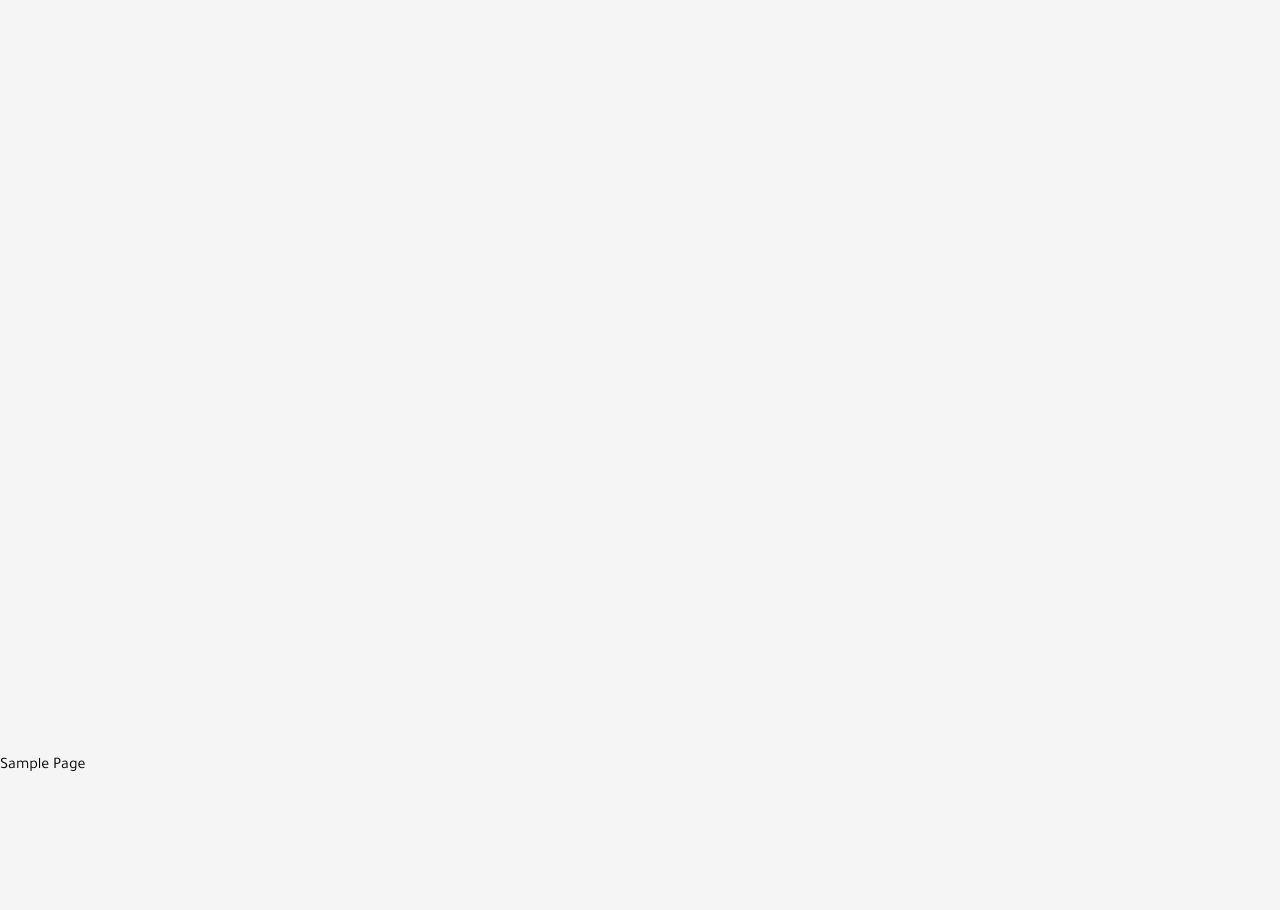
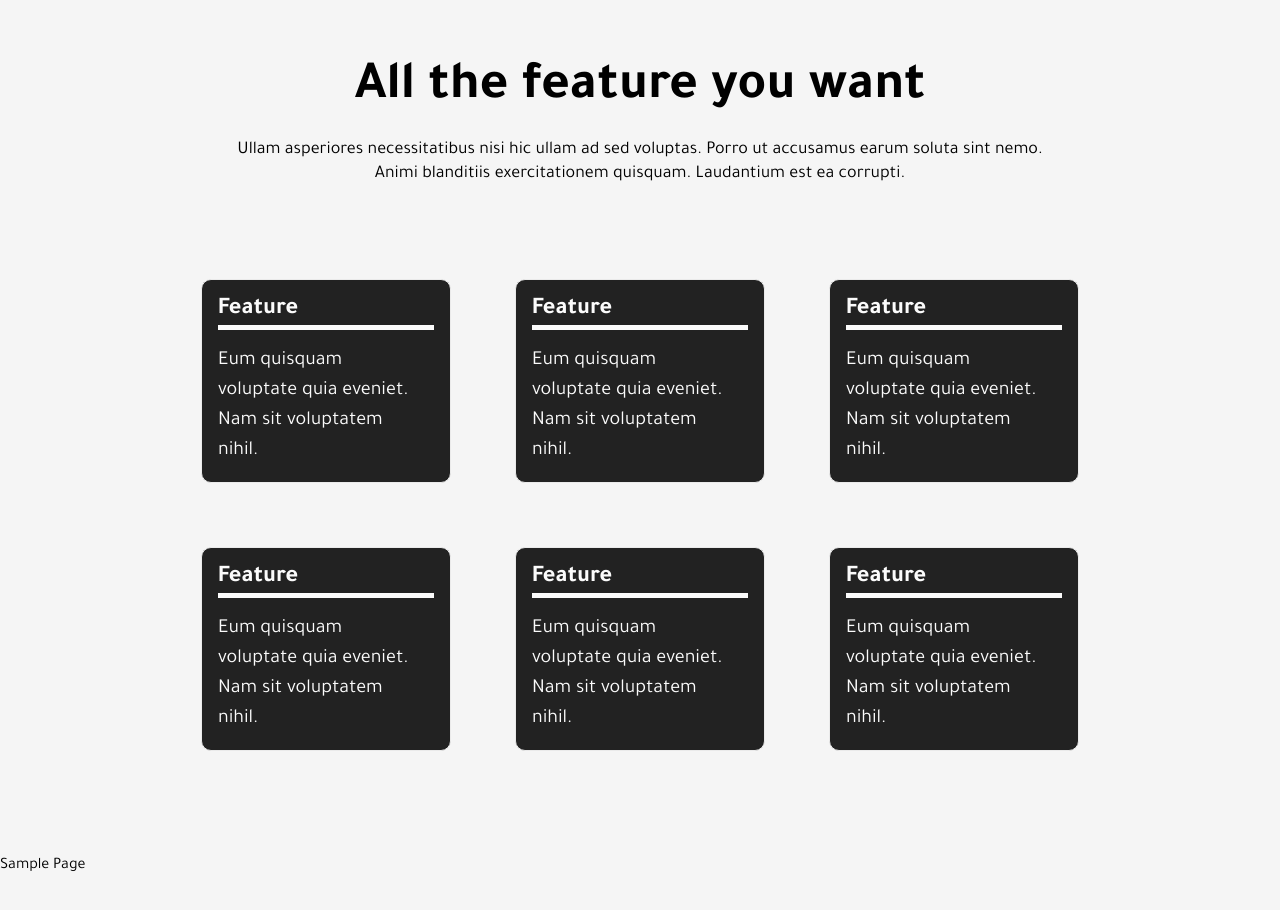
Before and after one commit to BufferOverflow-me/website, a Next.js app: page / in a window 1280 px wide. Shown: the part 1300-2210 px from the top of the page. Built offline with nearby package versions, Linux system fonts and the light colour scheme.

Commit message:
Added cards in features section

```diff
--- a/components/landing_page/screen/feature.jsx
+++ b/components/landing_page/screen/feature.jsx
@@ -4,7 +4,68 @@ import React from 'react'
 const feature = () => {
     return (
         <div className={styles.featureSection}>
-            feature Page
+            <h1>
+            All the feature you want
+            </h1>
+            <p className={styles.desc}>
+            Ullam asperiores necessitatibus nisi hic ullam ad sed voluptas. Porro ut accusamus earum soluta sint nemo. Animi blanditiis exercitationem quisquam. Laudantium est ea corrupti.
+            </p>
+            <div className={styles.grid}>
+                <div className={styles.card}>
+                    <h2>
+                    Feature
+                    </h2>
+                    <hr className={styles.cardHr}/>
+                    <p>
+                    Eum quisquam voluptate quia eveniet. Nam sit voluptatem nihil.
+                    </p>
+                </div>
+                <div className={styles.card}>
+                    <h2>
+                    Feature
+                    </h2>
+                    <hr className={styles.cardHr}/>
+                    <p>
+                    Eum quisquam voluptate quia eveniet. Nam sit voluptatem nihil.
+                    </p>
+                </div>
+                <div className={styles.card}>
+                    <h2>
+                    Feature
+                    </h2>
+                    <hr className={styles.cardHr}/>
+                    <p>
+                    Eum quisquam voluptate quia eveniet. Nam sit voluptatem nihil.
+                    </p>
+                </div>
+                <div className={styles.card}>
+                    <h2>
+                    Feature
+                    </h2>
+                    <hr className={styles.cardHr}/>
+                    <p>
+                    Eum quisquam voluptate quia eveniet. Nam sit voluptatem nihil.
+                    </p>
+                </div>
+                <div className={styles.card}>
+                    <h2>
+                    Feature
+                    </h2>
+                    <hr className={styles.cardHr}/>
+                    <p>
+                    Eum quisquam voluptate quia eveniet. Nam sit voluptatem nihil.
+                    </p>
+                </div>
+                <div className={styles.card}>
+                    <h2>
+                    Feature
+                    </h2>
+                    <hr className={styles.cardHr}/>
+                    <p>
+                    Eum quisquam voluptate quia eveniet. Nam sit voluptatem nihil.
+                    </p>
+                </div>
+            </div>
         </div>
     )
 }
--- a/styles/Home.module.scss
+++ b/styles/Home.module.scss
@@ -5,6 +5,7 @@ $color-background: #F5F5F5;
 $color-gradient: (#021AEE, #D602EE);
 $text-gradient: (#23e2ce, #e22336);
 $color-footer: #222222;
+$clr-card: #222222;
 .container {
     padding: 0;
 }
@@ -28,13 +29,13 @@ $color-footer: #222222;
         background-clip: text;
         -webkit-background-clip: text;
         -webkit-text-fill-color: transparent;
+        cursor: pointer;
     }
     nav {
         justify-content: space-evenly;
-        // justify-content: space-evenly;
         a {
             cursor: pointer;
-            padding-left: 0 1em;
+            padding: 0 1em;
         }
         button {
             padding: 0.625rem;
@@ -66,6 +67,7 @@ $color-footer: #222222;
     justify-content: center;
     align-items: center;
     background-color: $color-header;
+    min-width: 100vw;
     .mainSection {
         text-align: center;
         color: $color-text;
@@ -73,20 +75,21 @@ $color-footer: #222222;
         // height: 50%;
         .title {
             font-weight: bold;
-            margin: 0.625rem;
-            // line-height: 1.15;Interactively
-            font-size: 4rem;
-             :hover,
-             :active,
-             :focus {
-                text-decoration: underline;
-            }
+            margin: 0.625rem auto;
+            font-size: clamp(1rem, 3vw + 1rem, 4rem);
+            // outline: 2px solid red;
+            width: max-content;
+            //  ::after {
+            //     content: '';
+            //     background: url(../public/tick.svg);
+            // }
         }
         .desc {
-            width: 30%;
+            width: 45%;
             font-weight: 400;
             margin: 5px auto 60px;
             font-size: 1.125rem;
+            line-height: 01.55rem;
         }
         button {
             background-image: linear-gradient(to right, $color-gradient);
@@ -117,12 +120,80 @@ $color-footer: #222222;
                 box-shadow: 0 25px 50px -12px rgb(0 0 0 / 0.25);
             }
         }
+        @media (max-width: 1000px) {
+            .img,
+            .myImage {
+                display: none;
+            }
+        }
     }
 }
 
 .featureSection {
     height: 100vh;
     background-color: $color-background;
+    text-align: center;
+    h1 {
+        margin: 8rem auto 1rem;
+        width: 65%;
+        font-size: clamp(1rem, 3vw + 1rem, 4rem);
+    }
+    .grid {
+        display: flex;
+        align-items: center;
+        justify-content: center;
+        flex-wrap: wrap;
+        max-width: 1100px;
+        margin: auto;
+    }
+    .desc {
+        width: 65%;
+        font-weight: 400;
+        margin: 5px auto 60px;
+        font-size: 1.125rem;
+        line-height: 01.55rem;
+    }
+    .card:hover,
+    .card:focus,
+    .card:active {
+        color: $color-primary;
+        border-color: $color-primary;
+    }
+    .card {
+        background-color: $clr-card;
+        margin: 2rem;
+        // margin-right: 2rem;
+        padding: 1rem;
+        text-align: left;
+        color: $color-text;
+        text-decoration: none;
+        border: 1px solid #eaeaea;
+        border-radius: 0.625rem;
+        transition: color 0.15s ease, border-color 0.15s ease;
+        max-width: 250px;
+        h2 {
+            margin: 0;
+            font-size: 1.5rem;
+        }
+        p {
+            margin: 0;
+            font-size: 1.25rem;
+            line-height: 1.5;
+            padding-right: 1rem;
+        }
+        .cardHr {
+            margin: 0px 0px 1rem;
+            border: none;
+            border-top: 5px solid;
+            background: linear-gradient(to right, #222222, #FFFFFF, #C504EE);
+        }
+    }
+    @media (max-width: 600px) {
+        .grid {
+            width: 100%;
+            flex-direction: column;
+        }
+    }
 }
 
 .sampleSection {
@@ -154,6 +225,15 @@ $color-footer: #222222;
     }
 }
 
+// From vercel.
+.code {
+    background: #fafafa;
+    border-radius: 5px;
+    padding: 0.75rem;
+    font-size: 1.1rem;
+    font-family: Menlo, Monaco, Lucida Console, Liberation Mono, DejaVu Sans Mono, Bitstream Vera Sans Mono, Courier New, monospace;
+}
+
 .skip {
     position: absolute;
     color: $color-text;
@@ -164,55 +244,3 @@ $color-footer: #222222;
         transform: translateY(0);
     }
 }
-
-// From vercel.
-.code {
-    background: #fafafa;
-    border-radius: 5px;
-    padding: 0.75rem;
-    font-size: 1.1rem;
-    font-family: Menlo, Monaco, Lucida Console, Liberation Mono, DejaVu Sans Mono, Bitstream Vera Sans Mono, Courier New, monospace;
-}
-
-.grid {
-    display: flex;
-    align-items: center;
-    justify-content: center;
-    flex-wrap: wrap;
-    max-width: 800px;
-}
-
-.card:hover,
-.card:focus,
-.card:active {
-    color: $color-primary;
-    border-color: $color-primary;
-}
-
-.card {
-    margin: 1rem;
-    padding: 1.5rem;
-    text-align: left;
-    color: inherit;
-    text-decoration: none;
-    border: 1px solid #eaeaea;
-    border-radius: 0.625rem;
-    transition: color 0.15s ease, border-color 0.15s ease;
-    max-width: 300px;
-    h2 {
-        margin: 0 0 1rem 0;
-        font-size: 1.5rem;
-    }
-    p {
-        margin: 0;
-        font-size: 1.25rem;
-        line-height: 1.5;
-    }
-}
-
-@media (max-width: 600px) {
-    .grid {
-        width: 100%;
-        flex-direction: column;
-    }
-}
--- a/styles/globals.scss
+++ b/styles/globals.scss
@@ -6,6 +6,7 @@ html,
 body {
     padding: 0;
     margin: 0;
+    background-color: #F5F5F5;
     // font-family: 'Poppins', sans-serif;
     // font-family: 'Source Sans Pro', sans-serif;
     font-family: 'Tajawal', sans-serif;
```
Also changed, not shown: public/tick.svg (added).
